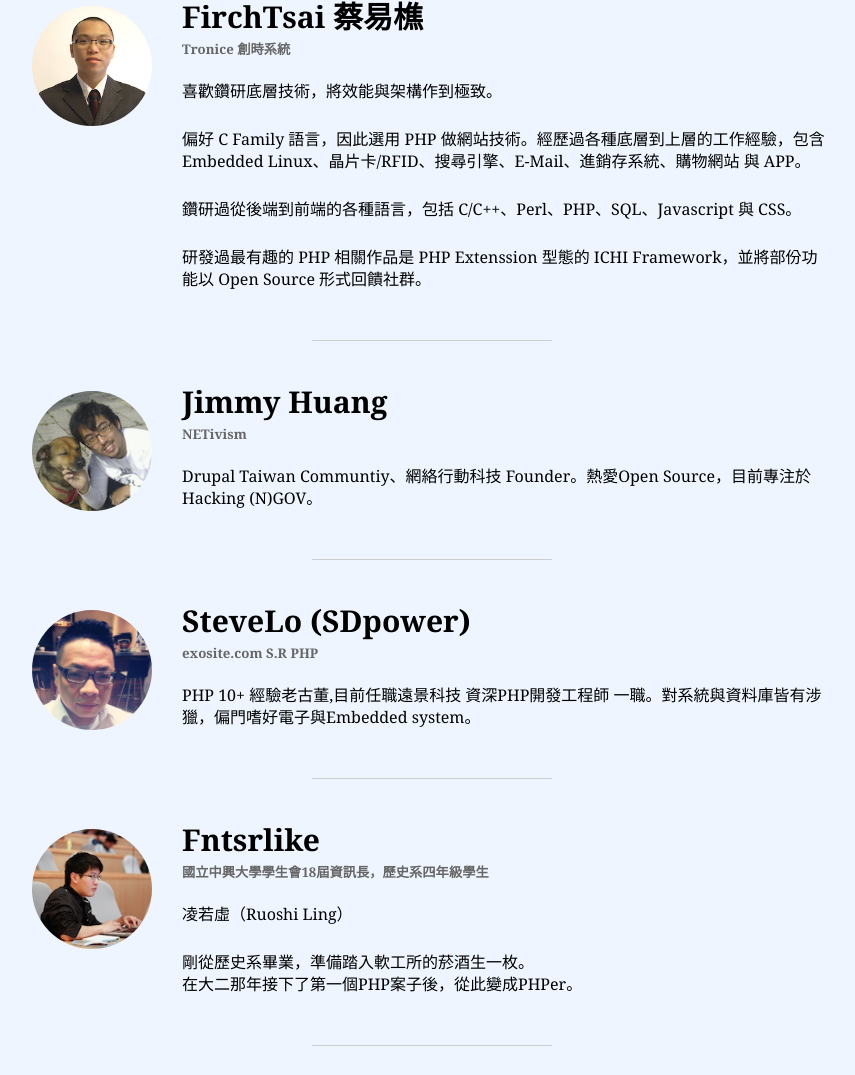
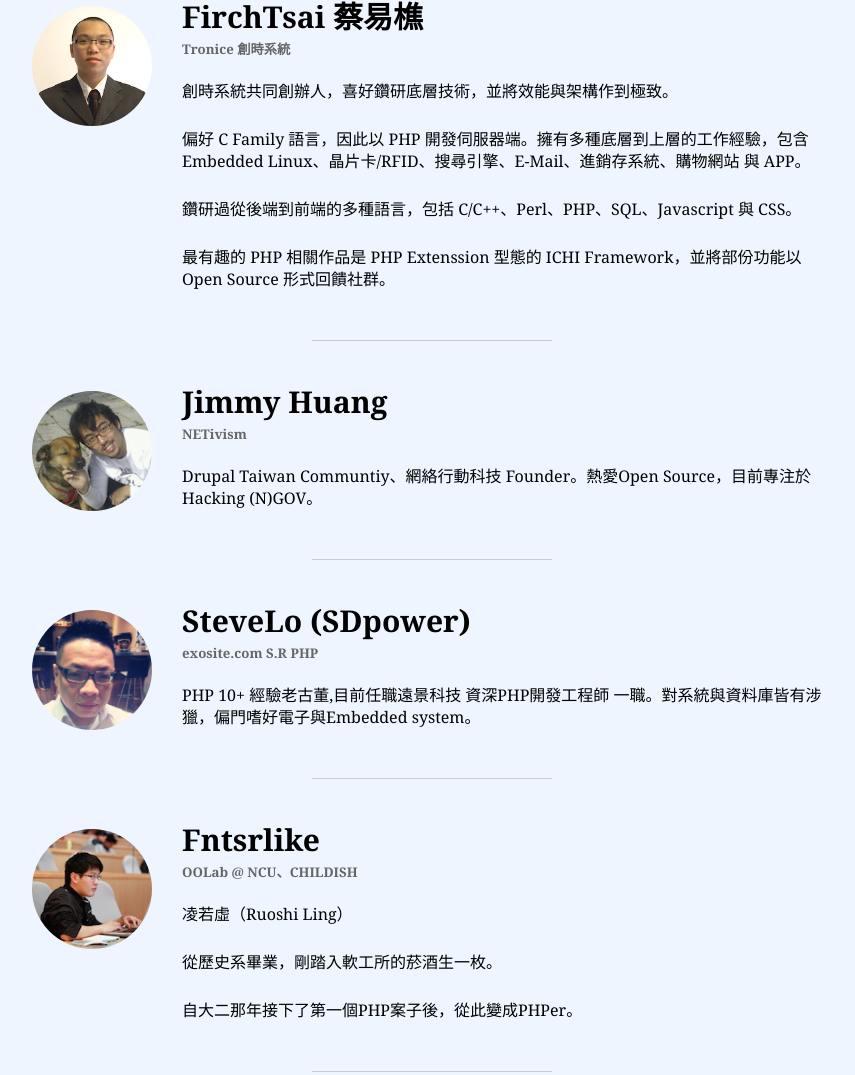
Before and after one commit to PHPConf-TW/website-2014, a website: page app/index.html in a window 1280 px wide. Shown: the part 4524-5599 px from the top of the page, without its empty margins (208-1063 px from the left). Drawn offline with nearby package versions, Linux system fonts and the light colour scheme; some packages are replaced by stand-ins of ours; a script that the page names is missing.

Commit message:
Update speaker introduction

```diff
--- a/app/index.html
+++ b/app/index.html
@@ -198,10 +198,10 @@
             <div class="speaker-info">
                 <h4>FirchTsai 蔡易樵</h4>
                 <h5>Tronice 創時系統</h5>
-                <p>喜歡鑽研底層技術，將效能與架構作到極致。</p>
-                <p>偏好 C Family 語言，因此選用 PHP 做網站技術。經歷過各種底層到上層的工作經驗，包含 Embedded Linux、晶片卡/RFID、搜尋引擎、E-Mail、進銷存系統、購物網站 與 APP。</p>
-                <p>鑽研過從後端到前端的各種語言，包括 C/C++、Perl、PHP、SQL、Javascript 與 CSS。</p>
-                <p>研發過最有趣的 PHP 相關作品是 PHP Extenssion 型態的 ICHI Framework，並將部份功能以 Open Source 形式回饋社群。</p>
+                <p>創時系統共同創辦人，喜好鑽研底層技術，並將效能與架構作到極致。</p>
+                <p>偏好 C Family 語言，因此以 PHP 開發伺服器端。擁有多種底層到上層的工作經驗，包含 Embedded Linux、晶片卡/RFID、搜尋引擎、E-Mail、進銷存系統、購物網站 與 APP。</p>
+                <p>鑽研過從後端到前端的多種語言，包括 C/C++、Perl、PHP、SQL、Javascript 與 CSS。</p>
+                <p>最有趣的 PHP 相關作品是 PHP Extenssion 型態的 ICHI Framework，並將部份功能以 Open Source 形式回饋社群。</p>
             </div>
             <hr>
         </div>
@@ -230,10 +230,10 @@
             <div class="avatar" style="background-image:url(assets/images/speakers/Fntsrlike.jpg)"></div>
             <div class="speaker-info">
                 <h4>Fntsrlike</h4>
-                <h5>國立中興大學學生會18屆資訊長，歷史系四年級學生</h5>
+                <h5>OOLab @ NCU、CHILDISH</h5>
                 <p>凌若虛（Ruoshi Ling）</p>
-                <p>剛從歷史系畢業，準備踏入軟工所的菸酒生一枚。<br>
-                在大二那年接下了第一個PHP案子後，從此變成PHPer。</p>
+                <p>從歷史系畢業，剛踏入軟工所的菸酒生一枚。</p>
+                <p>自大二那年接下了第一個PHP案子後，從此變成PHPer。</p>
             </div>
             <hr>
         </div>
```
